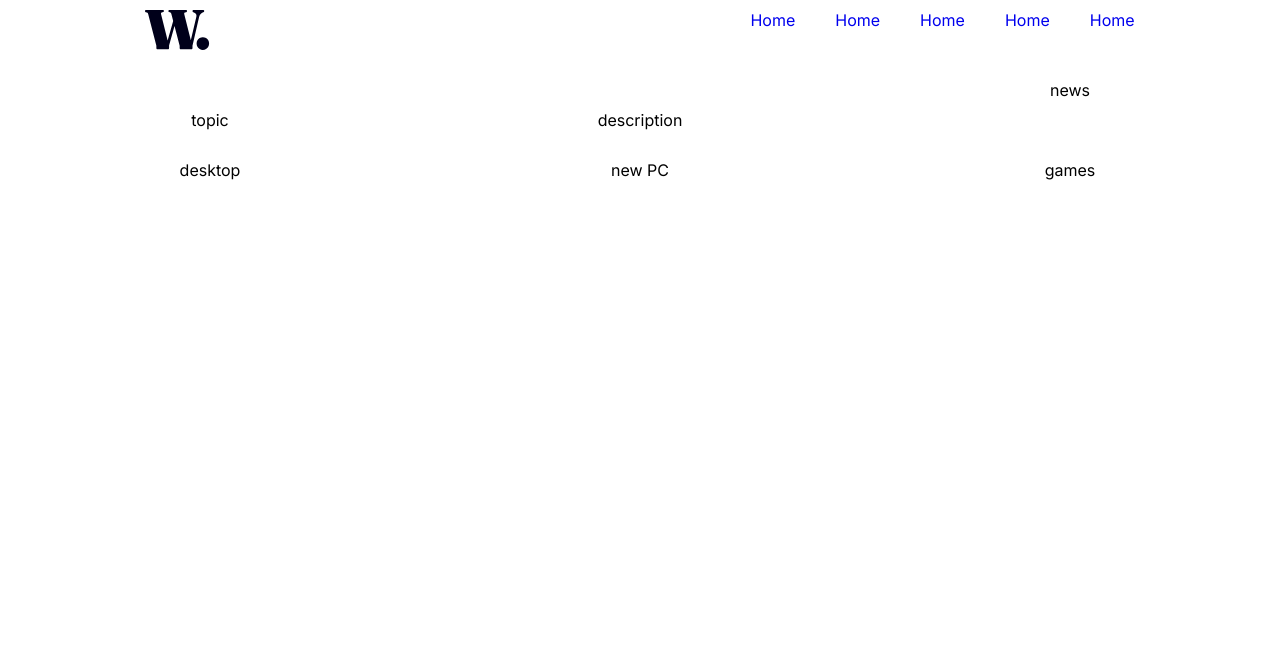
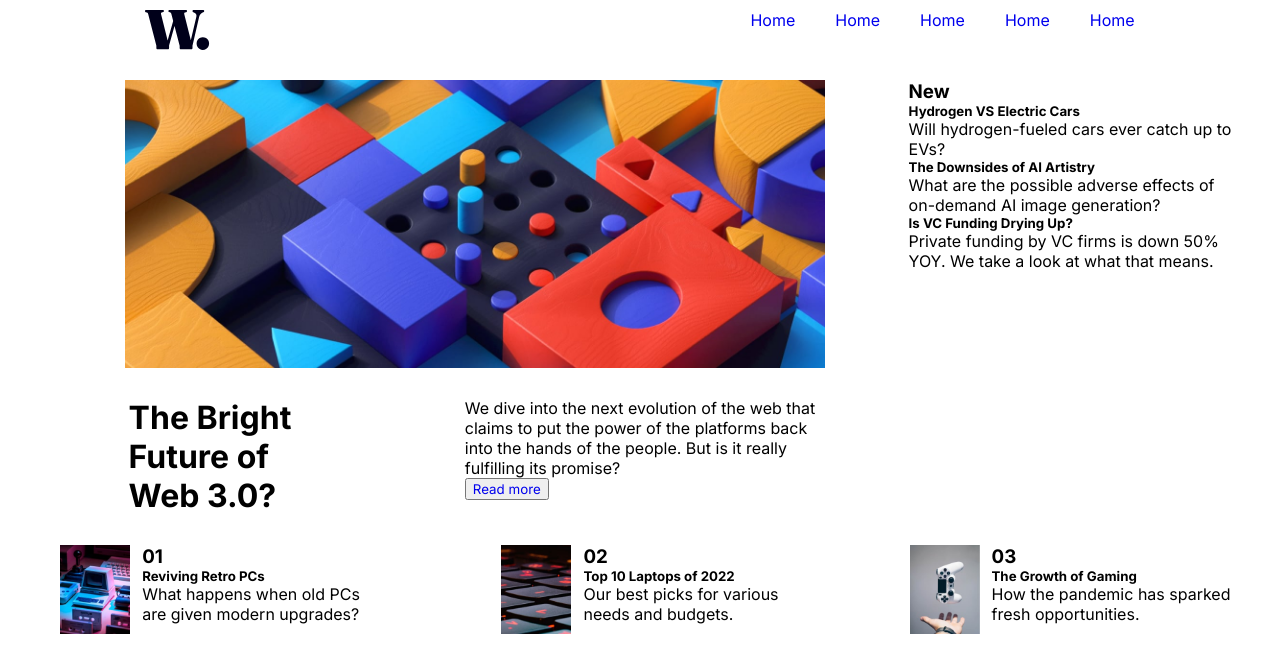
Before and after one commit to benidama/grid-home-page, a plain HTML site: page index.html in a window 1280 px wide. Drawn offline with Linux system fonts and the light colour scheme.

Commit message:
add changes on css

```diff
--- a/home.css
+++ b/home.css
@@ -27,7 +27,9 @@
 }
 .grid-bg-img {
   grid-area: bg-img;
-  background-image: url(./images/image-web-3-desktop.jpg);
+  display: flex;
+  justify-content: center;
+  align-items: center;
 }
 .grid-header {
   grid-area: topic;
@@ -59,3 +61,25 @@
   display: flex;
   text-decoration: none;
 }
+
+.grid-footer-page {
+  display: flex;
+  flex-direction: row;
+  justify-content: center;
+  align-items: center;
+  gap: 10px;
+}
+#new-game {
+  width: 700px;
+  margin-left: 100px;
+}
+
+.grid-product {
+  display: flex;
+  flex-direction: row;
+  gap: 12px;
+}
+
+.img-product {
+  width: 70px;
+}
--- a/index.html
+++ b/index.html
@@ -57,13 +57,65 @@
            </div>
         </div>
       </div>
-      <div class="grid-item grid-bg-img"></div>
-      <div class="grid-item grid-header">topic</div>
-      <div class="grid-item grid-message">news</div>
-      <div class="grid-item company-news">description</div>
-      <div class="grid-item grid-old-product">desktop</div>
-      <div class="grid-item grid-new-product">new PC</div>
-      <div class="grid-item grid-game">games</div>
+      <div class="grid-item grid-bg-img">
+        <img id="new-game" src="./images/image-web-3-desktop.jpg" alt="">
+      </div>
+      <div class="grid-item grid-header">
+        <h1>The Bright <br> Future of <br> Web 3.0?</h1>
+      </div>
+      <div class="grid-item grid-message">
+        <h3>New</h3>
+        <div class="grid-article">
+            <h5>Hydrogen VS Electric Cars</h5>
+            <p>
+                Will hydrogen-fueled cars ever catch up to <br> EVs?
+            </p>
+        </div>
+        <div class="grid-article">
+            <h5>The Downsides of AI Artistry</h5>
+            <p>
+                What are the possible adverse effects of <br> on-demand AI image generation?
+            </p>
+        </div>
+        <div class="grid-article">
+            <h5>Is VC Funding Drying Up?</h5>
+            <p>
+                Private funding by VC firms is down 50% <br> YOY. We take a look at what that means.
+            </p>
+        </div>
+      </div>
+      <div class="grid-item company-news">
+        <p>We dive into the next evolution of the web that <br> claims to put the power of the platforms back <br> into the hands of the people.
+          But is it really <br> fulfilling its promise?
+        </p>
+        <button>
+            <a href="#" class="nav-link" target="_blank">Read more</a>
+        </button>
+      </div>
+      <div class="grid-product grid-old-product">
+        <div class="product"><img class="img-product" src="./images/image-retro-pcs.jpg" alt=""></div>
+        <div class="product-rule-use">
+            <h3>01</h3>
+            <h5>Reviving Retro PCs</h5>
+            <p>What happens when old PCs <br> are given modern upgrades?</p>
+        </div>
+      </div>
+      <div class="grid-product grid-new-product">
+        <div class="product"><img class="img-product" src="./images/image-top-laptops.jpg" alt=""></div>
+        <div class="product-rule-use">
+            <h3>02</h3>
+            <h5>Top 10 Laptops of 2022</h5>
+            <p>Our best picks for various <br> needs and budgets.</p>
+        </div>
+      </div>
+      <div class="grid-product grid-game">
+        <div class="product"><img class="img-product" src="./images/image-gaming-growth.jpg" alt=""></div>
+        <div class="product-rule-use">
+            <h3>03</h3>
+            <h5>The Growth of Gaming</h5>
+            <p>How the pandemic has sparked <br> fresh opportunities.</p>
+        </div>
+      </div>
     </div>
   </body>
 </html>
```
